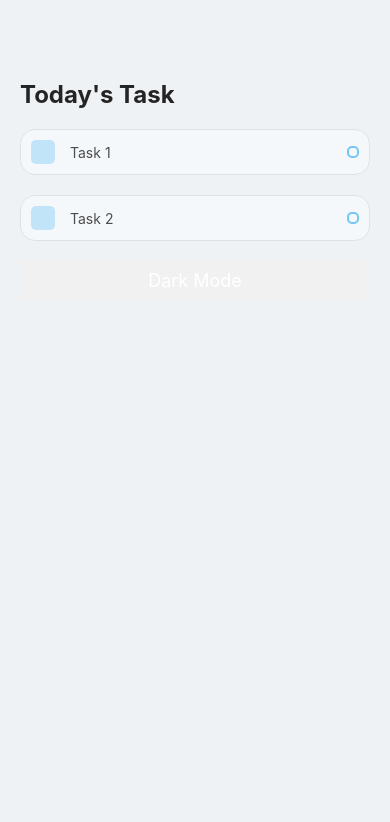
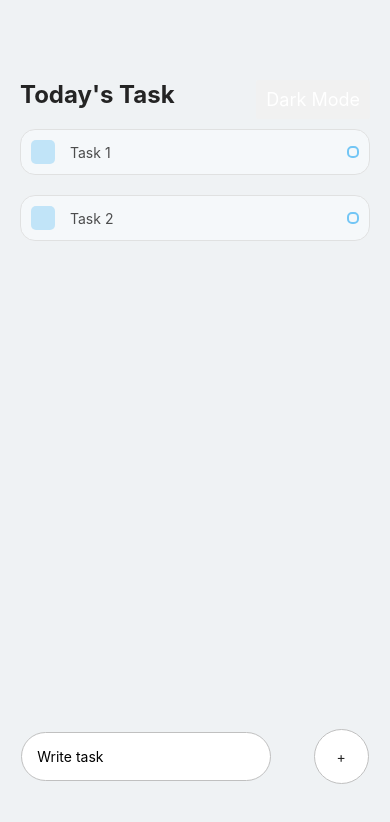
Before and after one commit to adrncrlvrgs/Pomotodo, a React Native app: screen / in a window 390 px wide. Shown: the top 822 px of the page. Built offline with nearby package versions, Linux system fonts and the light colour scheme.

Commit message:
Add textfiled

```diff
--- a/src/App.tsx
+++ b/src/App.tsx
@@ -1,7 +1,7 @@
 import React from "react";
-import { View, StyleSheet } from "react-native";
+import { View, StyleSheet, KeyboardAvoidingView, Platform, TextInput, Touchable, TouchableOpacity } from "react-native";
 import { useTheme, Text, Button } from "@rneui/themed";
-import Task from "./components/Task";
+import {Task, AddTask }from "./components/index";
 
 type AppProps = {
   toggleTheme: () => void
@@ -12,11 +12,15 @@ const App = (props: AppProps) => {
     return(
       <View style={[styles.container, { backgroundColor: theme.colors.background }]}>
         <View style={[styles.tasksWrapper,]}>
-          <Text style={[styles.text]}>Today's Task</Text>
+          <View style={styles.header}>
+            <Text style={[styles.text]}>Today's Task</Text>
+            <Button title="Dark Mode" onPress={props.toggleTheme}/>
+          </View>
           <Task text={'Task 1'}/>
           <Task text={'Task 2'}/>
-          <Button title="Dark Mode" onPress={props.toggleTheme}/>
+
         </View>
+        <AddTask/>
       </View>
     )
 }
@@ -35,6 +39,11 @@ const styles = StyleSheet.create({
     fontWeight: 'bold',
     marginBottom: 20,
   },
+  header: {
+    justifyContent: 'space-between',
+    flexDirection: "row",
+  }
+
 });
 
 
--- /dev/null
+++ b/src/components/AddTask.tsx
@@ -0,0 +1,59 @@
+import React,{useState } from "react";
+import { View, StyleSheet, KeyboardAvoidingView, Platform, TextInput, Touchable, TouchableOpacity, Keyboard } from "react-native";
+import { useTheme, Text, Button } from "@rneui/themed";
+
+const AddTask = () => {
+    const [task, setTask] = useState('')
+    const handleAddTask = () => {
+        Keyboard.dismiss();
+        console.log(task)
+        setTask('')
+    }
+
+    return(
+        <KeyboardAvoidingView
+            behavior={Platform.OS === "ios" ? "padding" : "height"}
+            style={styles.writeTaskWrapper}
+        >
+            <TextInput style={styles.input} placeholder="Write task" value={task} onChangeText={e => setTask(e)}></TextInput>
+
+            <TouchableOpacity onPress={() => handleAddTask()}>
+                <View style={styles.addWrapper}>
+                    <Text>+</Text>
+                </View>
+            </TouchableOpacity>
+        </KeyboardAvoidingView>
+    )
+}
+
+const styles = StyleSheet.create({
+    writeTaskWrapper: {
+        position: 'absolute',
+        bottom: 60,
+        width: '100%',
+        flexDirection: 'row',
+        justifyContent: "space-around",
+        alignItems: 'center'
+      },
+      input: {
+        paddingVertical: 15,
+        paddingHorizontal:15,
+        backgroundColor: "#fff",
+        width: 250,
+        borderRadius: 60,
+        borderColor: "#c0c0c0",
+        borderWidth: 1,
+      },
+      addWrapper: {
+        width: 55,
+        height: 55,
+        backgroundColor: "#fff",
+        borderRadius: 60,
+        justifyContent: 'center',
+        borderColor: '#c0c0c0',
+        borderWidth: 1,
+        alignItems: "center"
+      },
+})
+
+export default AddTask
--- /dev/null
+++ b/src/components/DarkMode.jsx
@@ -0,0 +1 @@
+import React from "react";
--- /dev/null
+++ b/src/components/index.ts
@@ -0,0 +1,2 @@
+export {default as Task} from './Task'
+export {default as AddTask} from './AddTask'
```
Also changed, not shown: src/components/example.tsx (deleted).
